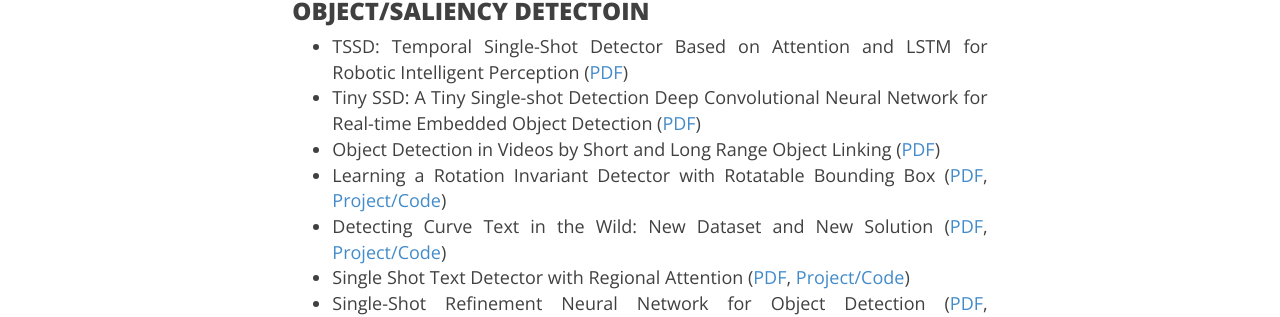
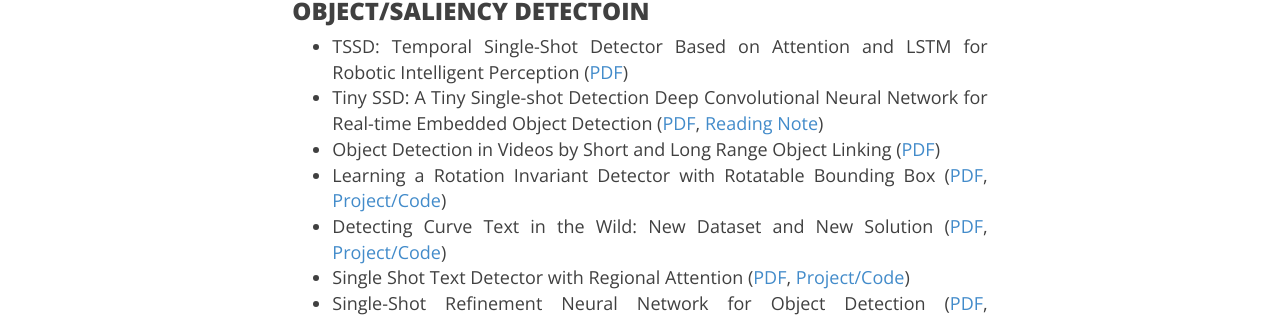
Before and after one commit to joshua19881228/joshua19881228.github.io, a Jekyll site: the page built from _posts/Computer_Vision/2016-08-25-my-jumble-of-computer-vision.md, in a window 1280 px wide and 900 px high, scrolled down 1169 px. Shown: the part 149-466 px from the top of the window. Built offline with Jekyll 4.4.1, drawn with Linux system fonts in a browser that asks for light colours; nearby versions of some CDN libraries; formulas are drawn with MathJax 3; comment, search, counter and statistics services are not loaded.

Commit message:
add new reading note

```diff
--- a/_posts/Computer_Vision/2016-08-25-my-jumble-of-computer-vision.md
+++ b/_posts/Computer_Vision/2016-08-25-my-jumble-of-computer-vision.md
@@ -16,7 +16,7 @@ I am going to maintain this page to record a few things about computer vision th
 ### OBJECT/SALIENCY DETECTOIN
 
 * TSSD: Temporal Single-Shot Detector Based on Attention and LSTM for Robotic Intelligent Perception ([PDF](https://arxiv.org/abs/1803.00197))
-* Tiny SSD: A Tiny Single-shot Detection Deep Convolutional Neural Network for Real-time Embedded Object Detection ([PDF](https://arxiv.org/abs/1802.06488))
+* Tiny SSD: A Tiny Single-shot Detection Deep Convolutional Neural Network for Real-time Embedded Object Detection ([PDF](https://arxiv.org/abs/1802.06488), [Reading Note](https://joshua19881228.github.io/2018-03-04-Tiny_SSD/))
 * Object Detection in Videos by Short and Long Range Object Linking ([PDF](https://arxiv.org/abs/1801.09823))
 * Learning a Rotation Invariant Detector with Rotatable Bounding Box ([PDF](https://arxiv.org/abs/1711.09405), [Project/Code](https://github.com//liulei01/DRBox))
 * Detecting Curve Text in the Wild: New Dataset and New Solution ([PDF](https://arxiv.org/abs/1712.02170), [Project/Code](https://github.com//Yuliang-Liu/Curve-Text-Detector#curve-text-detector))
@@ -297,7 +297,7 @@ I am going to maintain this page to record a few things about computer vision th
 
 ### IMAGE PROCESSING ###
 
-* Neural Aesthetic Image Reviewer ([PDF](https://arxiv.org/abs/1802.10240))
+* Neural Aesthetic Image Reviewer ([PDF](https://arxiv.org/abs/1802.10240), [Reading Note](https://joshua19881228.github.io/2018-03-05-Neural_Aesthetic_Image_Reviewer/))
 * Automatic Image Cropping for Visual Aesthetic Enhancement Using Deep Neural Networks and Cascaded Regression ([PDF](https://arxiv.org/abs/1712.09048))
 * Learning Intelligent Dialogs for Bounding Box Annotation ([PDF](https://arxiv.org/abs/1712.08087))
 * Real-time video stabilization and mosaicking for monitoring and surveillance ([PDF](http://ieeexplore.ieee.org/document/7886813/?reload=true), [Project/Code](https://github.com//a-jahani/Real-time-Video-Mosaic))
```
